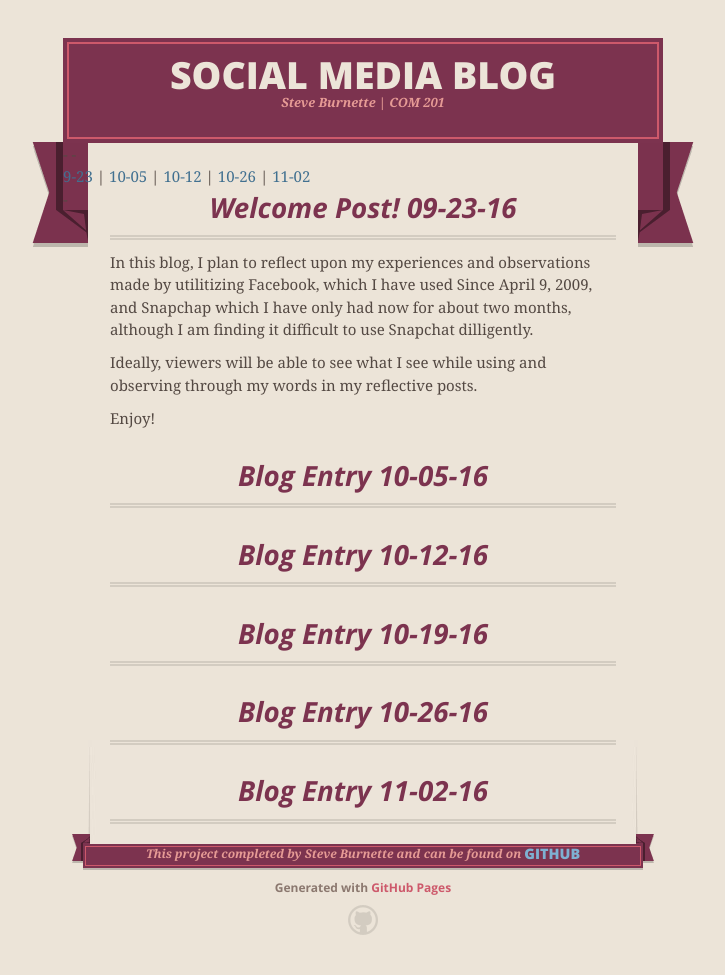
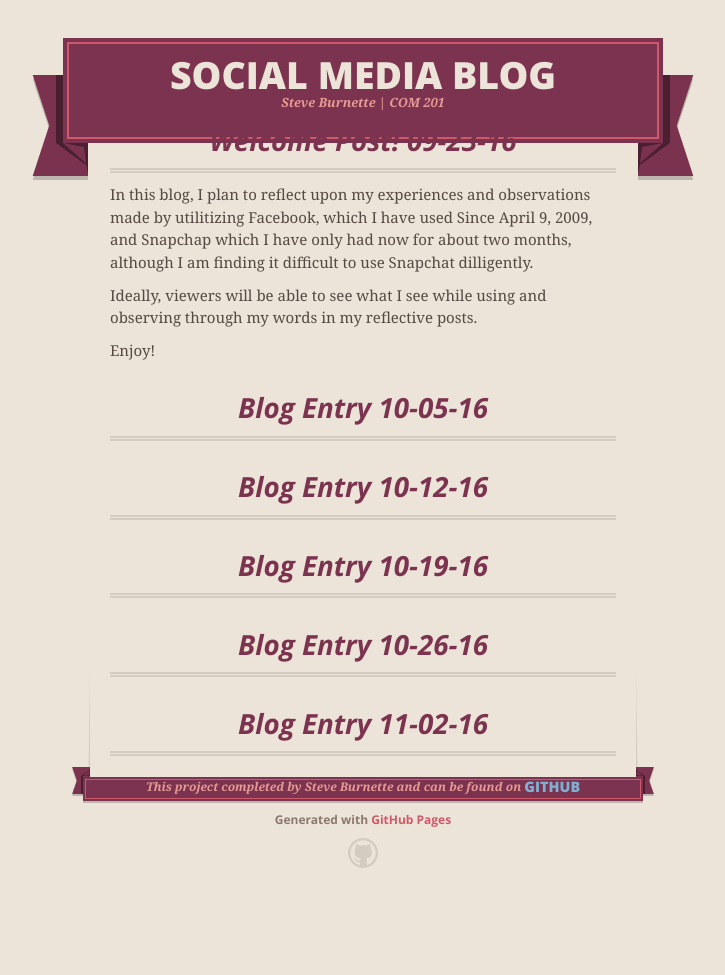
Before and after one commit to sburnet1/Social-Media-Presence-Blog, a Jekyll site: the page index.html, which Jekyll copies as it is, in a window 1280 px wide. Shown: the whole page, without its empty margins (277-1002 px from the left). Built offline with Jekyll 4.4.1, drawn with Linux system fonts in a browser that asks for light colours; nearby versions of some CDN libraries; after the commit the page ends 908 px from its top, so only the background shows below that.

Commit message:
Update index.html

```diff
--- a/index.html
+++ b/index.html
@@ -34,16 +34,7 @@
           <span class="left-tail"></span>
           <span class="right-tail"></span>
         </span>
-        <section id="nav">
- -        <span class="inner">
-  -          <nav>
-  <a href="/welcome-post-09-23-16/">9-23</a> |
-  <a href="/blog-entry-10-05-16/">10-05</a> |
-  <a href="/blog-entry-10-12-16/">10-12</a> |
-  <a href="/blog-entry-10-26-16/">10-26</a> |
-  <a href="/blog-entry-11-02-16/">11-02</a>
-</nav> </span>
- -      </section>
+
       </header>
 
 
```
